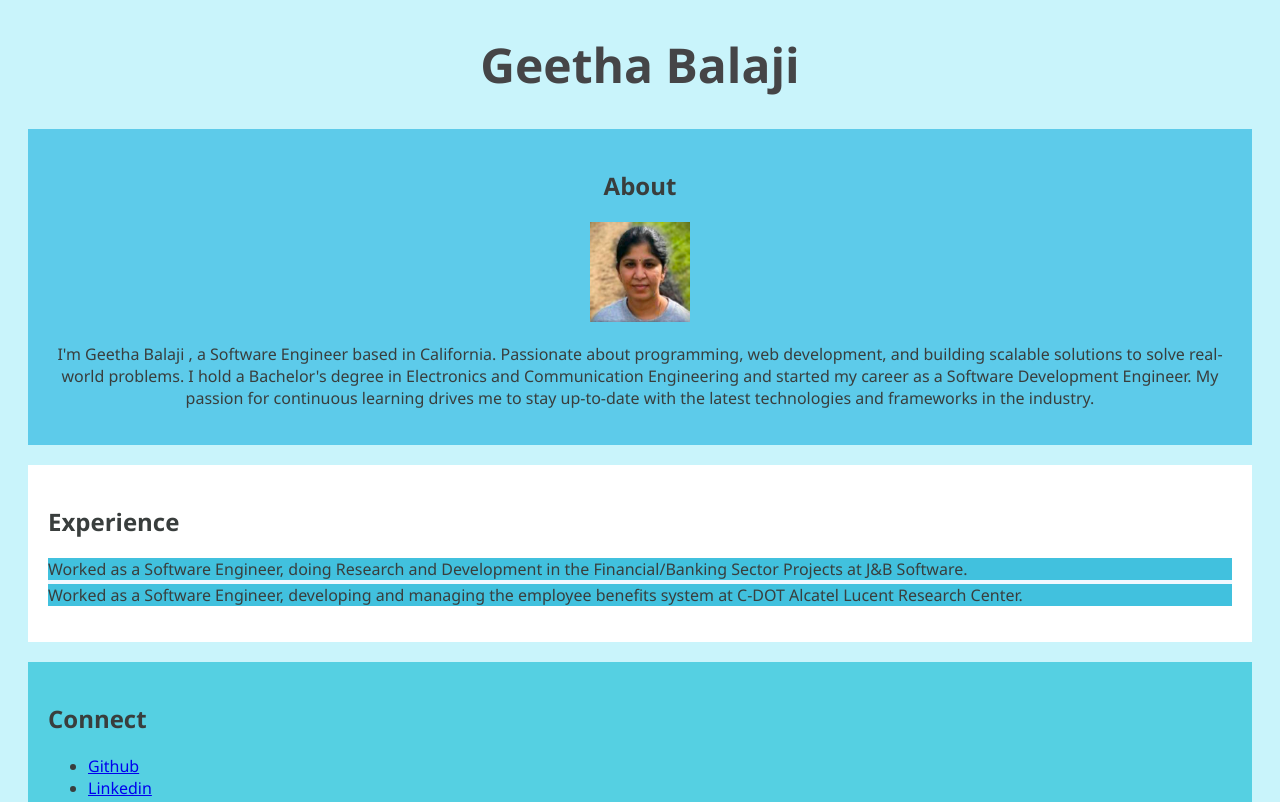
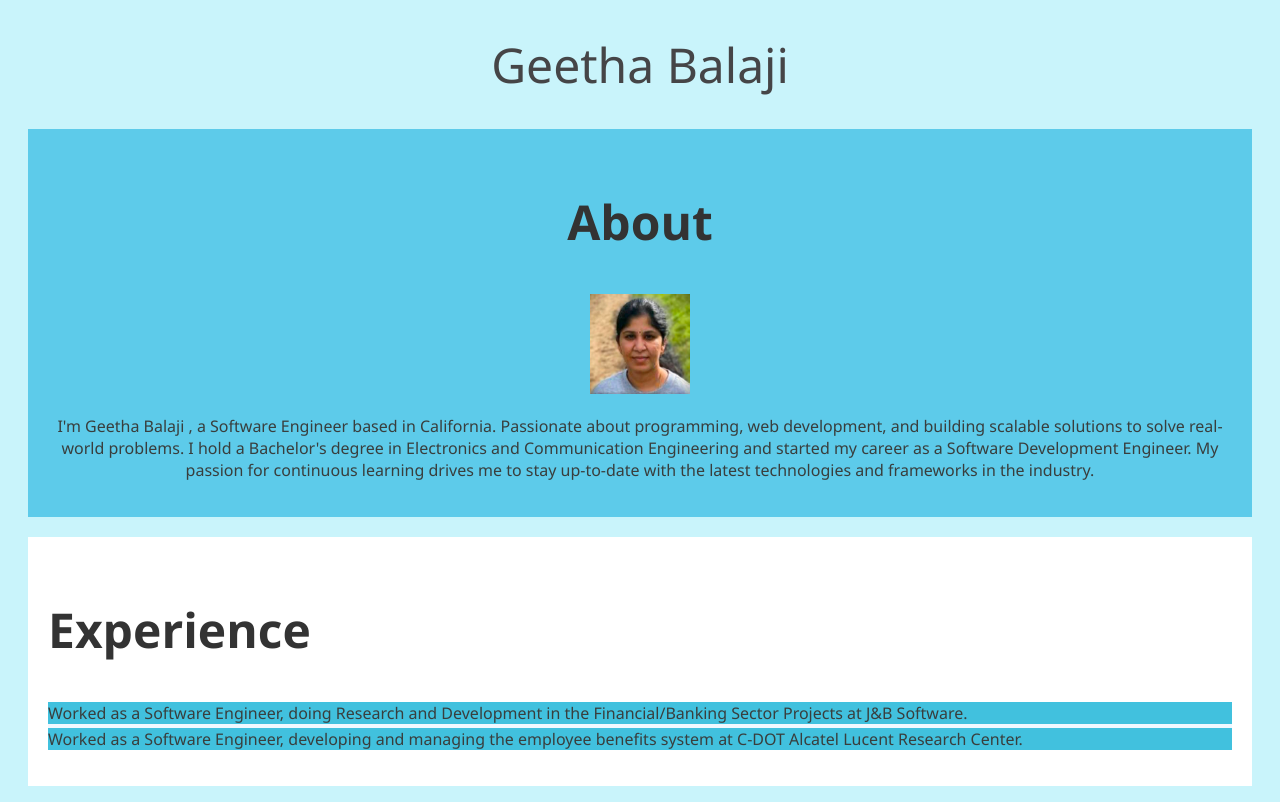
Before and after one commit to Geetha82/geetha-balaji-mars, a plain HTML site: page index.html in a window 1280 px wide. Shown: the top 802 px of the page. Drawn offline with Linux system fonts and the light colour scheme; files that its build step writes are made by us from their sources.

Commit message:
Refactor CSS styles for consistency and clarity

```diff
--- a/css/index.css
+++ b/css/index.css
@@ -1,17 +1,25 @@
-
 body {
     background-color: #c9f4fb;
     /* Change this to your desired color */
     color: #393e3d;
     /* Example: changes text to red */
-  font-family: 'Segoe UI', Tahoma, Geneva, Verdana, sans-serif
+    font-family: 'Segoe UI', Tahoma, Geneva, Verdana, sans-serif;
+    font-size: 16px;
 }
 
 h1 {
     text-align: center;
     font-size: 3em;
+    font-weight: 100;
     color: rgb(69, 69, 71);
 }
+
+h2{
+  font-size: 48px; /* Sets the size of the font */
+  font-weight: bold; /* Sets how thick or thin characters in the font rendered */
+  color: #333333; /* Sets the color of the text (dark gray in this example) */
+}
+
 
 section {
     margin: 20px;
@@ -28,6 +36,9 @@ section {
     box-shadow: 0 2px 5px rgba(rgb(237, 208, 208), green, blue, alpha);
 }
 
+#About img {
+    width: 100px;
+}
 #Experience {
     background-color: white;
 }
```
Lines whose indentation alone changed are shown as unchanged.
